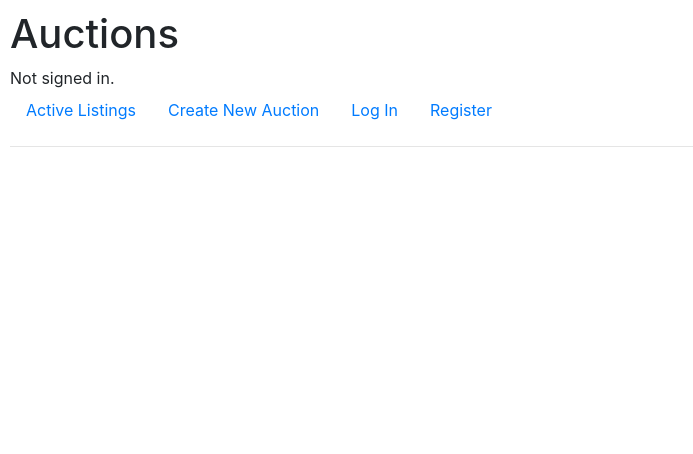
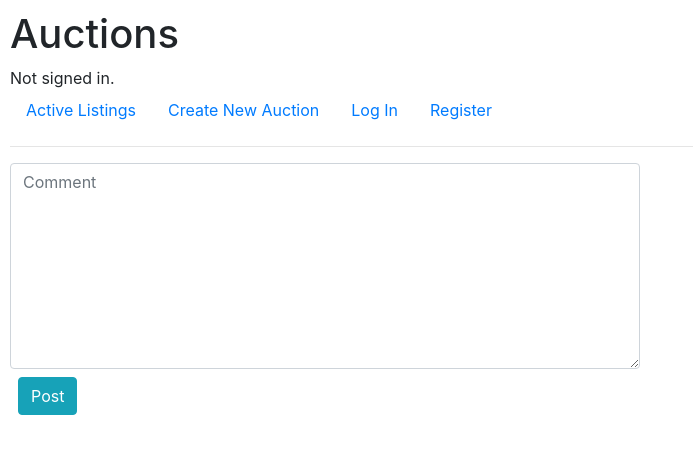
Before and after one commit to ricardo-719/auctionCommerce-project-cs50w, a Django app: page /1 in a window 1280 px wide. Shown: the top 454 px of the page, without its empty margins (0-693 px from the left). Run offline with Django 3.2, Linux system fonts and the light colour scheme; data comes from the database, SQL or seed files in the repository; both versions use the stored data as it was after the commit; some libraries are stand-ins or nearby versions.

Commit message:
Partially implement listing comment section

```diff
--- a/auctions/admin.py
+++ b/auctions/admin.py
@@ -1,8 +1,9 @@
 from django.contrib import admin
-from .models import User, AuctionListings, Watchlist, Bids
+from .models import User, AuctionListings, Watchlist, Bids, Comments
 
 # Register your models here.
 admin.site.register(User)
 admin.site.register(AuctionListings)
 admin.site.register(Watchlist)
 admin.site.register(Bids)
+admin.site.register(Comments)
--- a/auctions/models.py
+++ b/auctions/models.py
@@ -43,9 +43,11 @@ class Bids(models.Model):
     def __str__(self):
         return f"{ self.itemTitle } / Bid: { self.bid } / User: { self.user }"
 
-#class Comments(models.Model):
-    #user = models.CharField(max_length=64)
-    #comment = models.CharField(max_length=280)
+class Comments(models.Model):
+    user = models.ForeignKey(User, on_delete=models.CASCADE)
+    itemTitle = models.CharField(max_length=80)
+    comment = models.CharField(max_length=280)
+    date = models.DateField()
 
-    #def __str__(self):
-        #return f"{ self.user } commented { self.comment }"
+    def __str__(self):
+        return f"{ self.user } commented { self.comment } in { self.itemTitle }"
--- a/auctions/templates/auctions/listingPage.html
+++ b/auctions/templates/auctions/listingPage.html
@@ -13,10 +13,10 @@
             <form action="{% url 'watchlist' %}" method="POST">
                 {% csrf_token %}
                 <input type="hidden" id="title" name="title" value="{{ attribute.itemTitle }}">
-                <input type="submit" id="addWish" value="+ Add to wishlist" >
+                <input type="submit" id="addWish" value="+ Add to wishlist" class="btn btn-success mt-2 ml-2">
                 {% for item in watchlistStatus%}
                     {% if item.itemTitle == attribute.itemTitle %}
-                        <input type="submit" value="- Remove from wishlist" >
+                        <input type="submit" value="- Remove from wishlist" class="btn btn-danger mt-2 ml-2">
                         <style>
                             #addWish {
                                 display: none;
@@ -42,7 +42,8 @@
                 {% csrf_token %}
                 <input type="hidden" id="listingOwner" name="listingOwner" value="{{ attribute.user }}">
                 <input type="hidden" id="closeListing" name="closeListing" value="{{ attribute.itemTitle }}">
-                <input type="submit" id="closeListingButton" value="Close Auction" onsubmit="return confirm('Are you sure you want to end this auction?');">
+                <input type="submit" id="closeListingButton" value="Close Auction"
+                class="btn btn-info mt-2 ml-2" onsubmit="return confirm('Are you sure you want to end this auction?');">
             </form>
         {% endif %}
     </div>
@@ -57,7 +58,7 @@
         {% csrf_token %}
         <label for="bidForm">Place a bid:</label>
         <input type="number" id="bidForm" name="bidForm" step="0.01">
-        <input type="submit">
+        <input type="submit" class="btn btn-info mt-2 ml-2">
     </form>
 {% else %}
     <h3>This Auction Has Ended</h3>
@@ -68,6 +69,13 @@
     <p>{{ attribute.itemDescription }}</p>
 </div>
 {% endfor %}
-<div class="comments"></div>
-
+<form action="{% url 'comment' %}" method="POST">
+    {% csrf_token %}
+    {{ form.comment|safe }}
+    <input type="hidden" id="commentItemTitle" name="commentItemTitle" value="{{ attribute.itemTitle }}" >
+    <input class="btn btn-info mt-2 ml-2" type="submit" value="Post" name="commentBtn">
+</form>
+{% for comment in commentsFeed %}
+{{ comment.comment }}
+{% endfor %}
 {% endblock %}
--- a/auctions/urls.py
+++ b/auctions/urls.py
@@ -11,5 +11,6 @@ urlpatterns = [
     path("watchlist", views.watchlist_registry, name="watchlist"),
     path("close", views.close_listing, name="close"),
     path("inactive", views.inactive_listing, name="inactive"),
+    path("comment", views.add_comment, name="comment"),
     path("<str:name>", views.listings_page, name="listings")
 ]
--- a/auctions/views.py
+++ b/auctions/views.py
@@ -3,7 +3,7 @@ from django.db import IntegrityError
 from django.http import HttpResponse, HttpResponseRedirect
 from django.shortcuts import render
 from django.urls import reverse
-from .models import AuctionListings, User, Watchlist, Bids
+from .models import AuctionListings, User, Watchlist, Bids, Comments
 from django import forms
 from django.forms import ModelForm, TextInput, Textarea, NumberInput, Select
 from datetime import datetime
@@ -45,6 +45,19 @@ class AuctionListingsForm(ModelForm):
                 'style': 'max-width: 300px',
                 'placeholder': 'Image URL',
             })}
+class CommentsForm(ModelForm):
+    class Meta:
+        model = Comments
+        exclude = ['user', 'itemTitle', 'date']
+        widgets = {'comment':Textarea(attrs={
+            'class': "form-control",
+            'cols': 20,
+            'rows': 8,
+            'style': 'width: 50%',
+            'autocomplete': "off",
+            'placeholder': "Comment",
+            'label': 'Comment'
+        })}
 
 def index(request):
     listing = AuctionListings.objects.all()
@@ -140,6 +153,7 @@ def new_listings(request):
 def listings_page(request, name):
     item = AuctionListings.objects.filter(itemTitle=name)
     watchlistStatus = Watchlist.objects.filter(itemTitle=name)
+    commentsFeed = Comments.objects.filter(itemTitle=name)
     currentBid = 0
     if request.method == "POST":
         # If user is not logged in redirect to login page
@@ -168,7 +182,9 @@ def listings_page(request, name):
                 return render(request, "auctions/listingPage.html", {
                     "item": item,
                     "watchlistStatus": watchlistStatus,
-                    "currentBid": currentBid
+                    "commentsFeed": commentsFeed,
+                    "currentBid": currentBid,
+                    "form": CommentsForm()
                 })
             else:
                 #flash error message user
@@ -177,7 +193,9 @@ def listings_page(request, name):
                 return render(request, "auctions/listingPage.html", {
                     "item": item,
                     "watchlistStatus": watchlistStatus,
-                    "currentBid": currentBid
+                    "commentsFeed": commentsFeed,
+                    "currentBid": currentBid,
+                    "form": CommentsForm()
                 })
         else:
             return render(request, "auctions/login.html")
@@ -191,16 +209,20 @@ def listings_page(request, name):
             return render(request, "auctions/listingPage.html", {
                 "item": item,
                 "watchlistStatus": watchlistStatus,
+                "commentsFeed": commentsFeed,
                 "currentBid": currentBid,
-                "winnerUser": winnerUser
+                "winnerUser": winnerUser,
+                "form": CommentsForm()
             })
         else:
             winnerUser = 'no one'
             return render(request, "auctions/listingPage.html", {
                 "item": item,
                 "watchlistStatus": watchlistStatus,
+                "commentsFeed": commentsFeed,
                 "currentBid": currentBid,
-                "winnerUser": winnerUser
+                "winnerUser": winnerUser,
+                "form": CommentsForm()
             })
 
 # This function handles the watchlist requests
@@ -259,3 +281,19 @@ def inactive_listing(request):
             "listing": listing,
             "form": AuctionListingsForm()
         })
+
+# This function handles comments
+def add_comment(request):
+    form = CommentsForm(request.POST)
+    if request.method == "POST":
+        if form.is_valid():
+            comment = request.POST["comment"]
+            commentItem = request.POST["commentItemTitle"]
+            print(commentItem)
+            f = Comments(user=request.user, itemTitle=commentItem, comment=comment, date=datetime.now().strftime("%Y-%m-%d"))
+            f.save()
+            return HttpResponseRedirect(item)
+        else:
+            return HttpResponseRedirect(item)
+    else:
+        return HttpResponseRedirect(reverse("index"))
```
Also changed, not shown: auctions/migrations/0006_comments.py (added), db.sqlite3.
